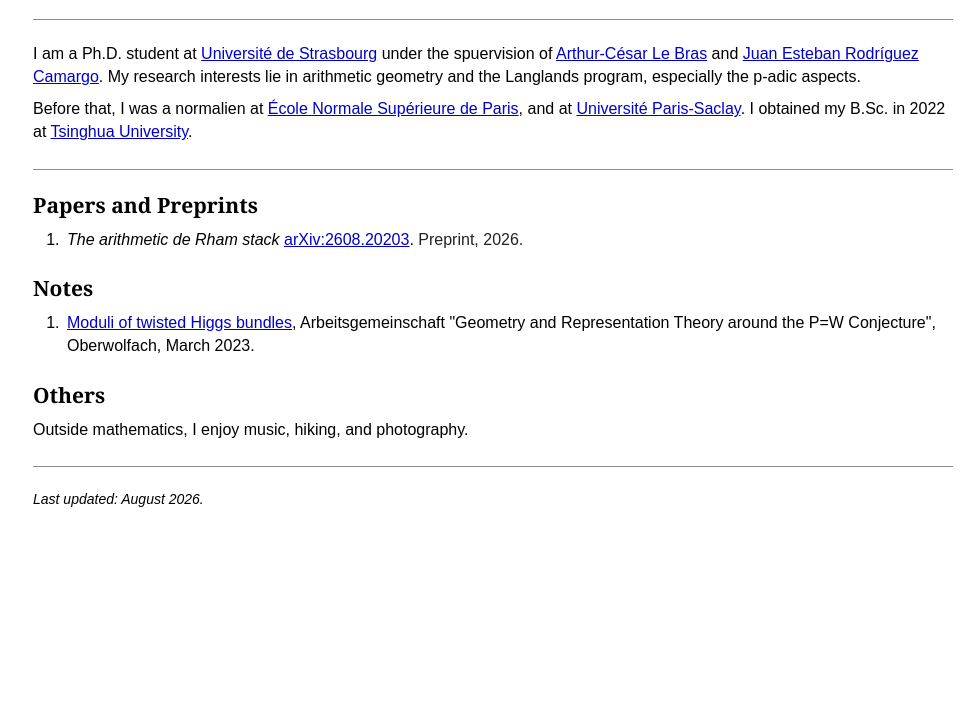
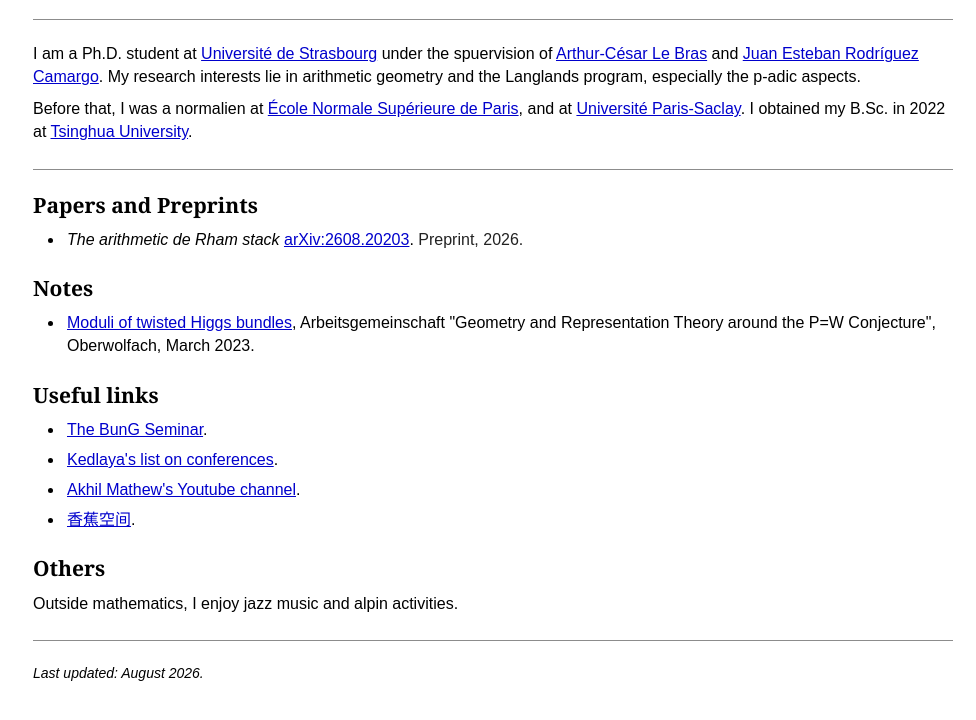
Before and after one commit to junhui-qin/junhui-qin.github.io, a plain HTML site: page index.html in a window 1280 px wide. Shown: the part 106-826 px from the top of the page, without its empty margins (147-1123 px from the left). Before the commit the page ends 800 px from the top, so only its background shows below. Drawn offline with Linux system fonts and the light colour scheme.

Commit message:
Update index.html

```diff
--- a/index.html
+++ b/index.html
@@ -44,33 +44,55 @@
   <section>
     <h2>Papers and Preprints</h2>
 
-    <ol reversed class="publications">
+    <ul class="publications">
       <li>
         <em>The arithmetic de Rham stack</em>
         <a href="https://arxiv.org/abs/2608.20203">arXiv:2608.20203</a>.
         <span class="note">Preprint, 2026.</span>
       </li>
-    </ol>
+    </ul>
   </section>
 
   <section>
     <h2>Notes</h2>
 
-    <ol reversed>
+    <ul>
       <li>
         <a href="https://publications.mfo.de/bitstream/handle/mfo/4211/OWR_2024_16.pdf?sequence=1&isAllowed=y">Moduli of twisted Higgs bundles</a>,
         Arbeitsgemeinschaft "Geometry and Representation Theory around the P=W Conjecture", Oberwolfach, March 2023.
       </li>
-    </ol>
+    </ul>
 
   </section>
+
+
+  <section>
+    <h2>Useful links</h2>
+
+    <ul>
+      <li>
+        <a href="https://math.uchicago.edu/~bundles/">The BunG Seminar</a>.
+      </li>
+      <li>
+        <a href="https://kskedlaya.org/cgi-bin/confs.cgi">Kedlaya's list on conferences</a>.
+      </li>
+      <li>
+        <a href="https://www.youtube.com/@akhilmathew2824">Akhil Mathew's Youtube channel</a>.
+      </li>
+      <li>
+        <a href="https://www.bananaspace.org/wiki">香蕉空间</a>.
+      </li>
+    </ul>
+
+  </section>
+
 
 
   <section>
     <h2>Others</h2>
 
     <p>
-      Outside mathematics, I enjoy music, hiking, and photography.
+      Outside mathematics, I enjoy jazz music and alpin activities.
     </p>
   </section>
 
```
